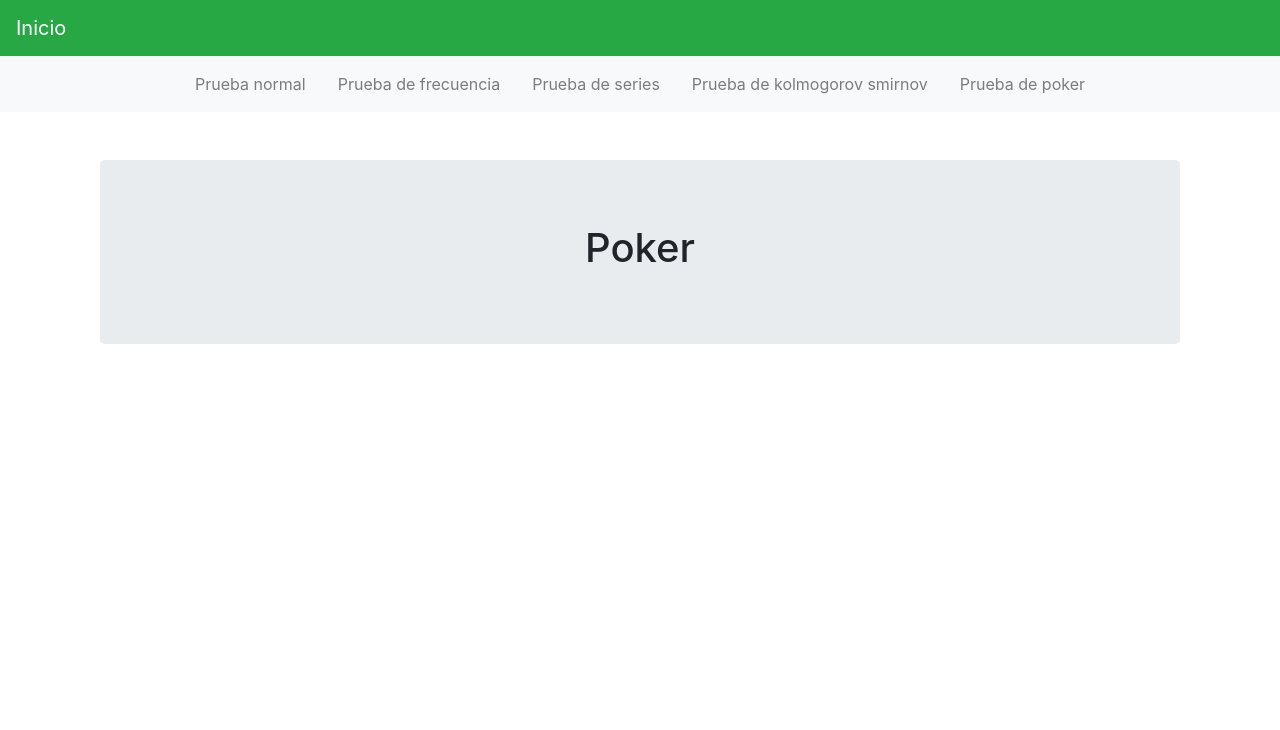
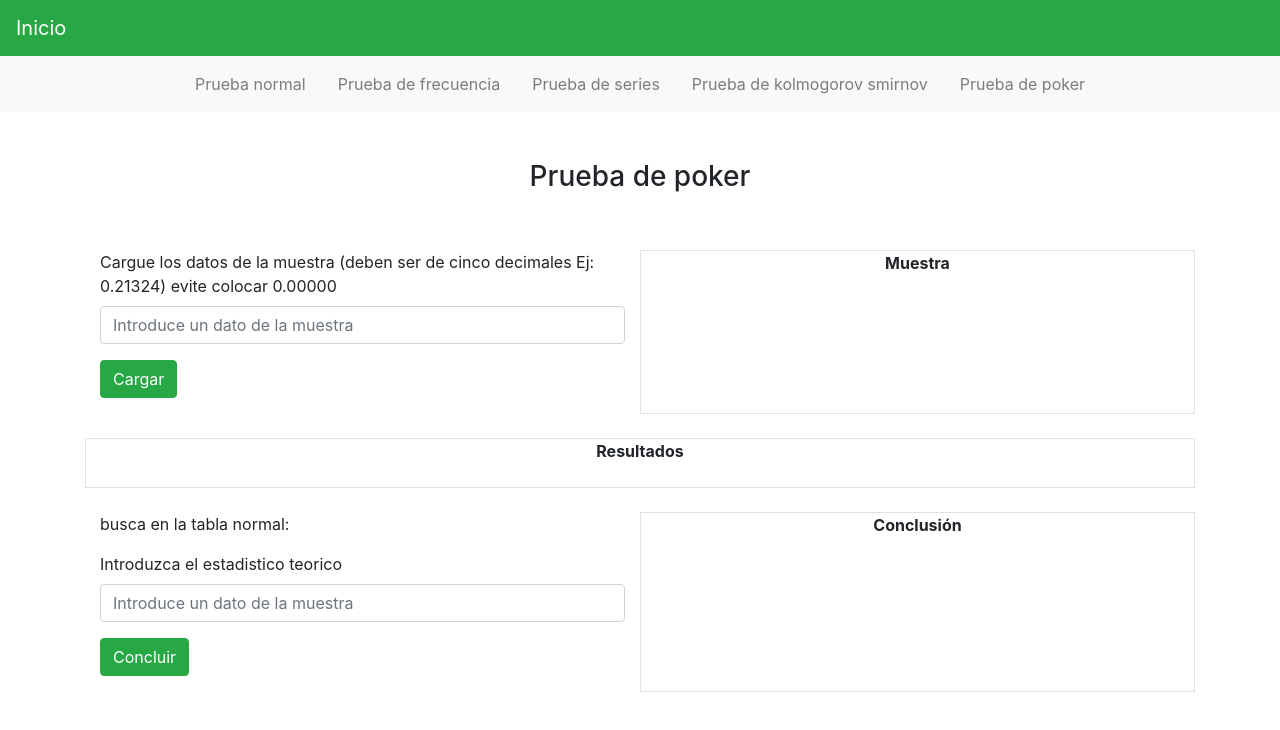
Before and after one commit to EliceoJoel/simulacion-unidad-3, a React (Create React App) app: page /poker in a window 1280 px wide. Shown: the top 730 px of the page. Built offline with nearby package versions, Linux system fonts and the light colour scheme.

Commit message:
obtain type of number to poker

```diff
--- a/src/components/Poker.js
+++ b/src/components/Poker.js
@@ -1,12 +1,229 @@
 import React, { Component } from 'react'
 
-class Landing extends Component {
+class Poker extends Component {
+
+  constructor(){
+    super()
+    this.state={
+      muestra:[],
+      muestramul:[],
+      n:0,
+      dato:"",
+      datoError:"",
+      resultados:"",
+      estadistico:"",
+      estadisticoError:"",
+      muestras:"",
+      conclusion:'',
+      normal:"",
+      showAlfa:true,
+      showDato:false
+    }
+
+    this.onChange = this.onChange.bind(this)
+  }
+
+  onChange(e){
+   this.setState({[e.target.name]:e.target.value})
+   this.setState({
+     datoError:"",
+     alfaError:"",
+     estadisticoError:"",
+     conclusion:""
+    })
+  }
+
+  cargarDatos(){
+    if(this.state.dato !== ''){
+      let array = this.state.muestra
+      let arraymul = this.state.muestramul
+      arraymul.push(this.state.dato.replace("0.",""))
+      array.push(parseFloat(this.state.dato))
+      let Fe = this.calcularFe()
+      let Fo = this.calcularFo(arraymul)
+      this.setState({
+        muestra:array,
+        muestramul:arraymul,
+        dato:'',
+        datoError:'',
+        n: this.state.n+1,
+        muestras:array.join(" - "),
+        resultados:"n="+(this.state.n+1)
+      })
+    }else{
+      this.setState({datoError:"Introduzca un dato"})
+    }
+  }
+
+  calcularFe(){
+    let n = parseInt(this.state.n)+1
+    let Fe = []
+    Fe.push(n*0.30240)
+    Fe.push(n*0.5040)
+    Fe.push(n*0.1080)
+    Fe.push(n*0.072)
+    Fe.push(n*0.009)
+    Fe.push(n*0.0045)
+    Fe.push(n*0.0001)
+    return Fe
+  }
+
+  calcularFo(muestra){
+    console.log(muestra)
+    let res = new Array (7)
+    res.fill(0)
+    for (let i=0 ; i<muestra.length ; i++){
+      if(this.isTD(muestra[i])){
+        res[0] = res[0]+1
+      }
+      if(this.is1P(muestra[i])){
+        res[1] = res[1]+1
+      }
+      if(this.is2P(muestra[i])){
+        res[2] = res[2]+1
+      }
+      if(this.isT(muestra[i])){
+        res[3] = res[3]+1
+      }
+      if(this.isF(muestra[i])){
+        res[4] = res[4]+1
+      }
+      if(this.isPK(muestra[i])){
+        res[5] = res[5]+1
+      }
+      if(this.isTI(muestra[i])){
+        res[6] = res[6]+1
+      }
+    }
+    return res
+  }
+
+  isTD(numero){
+    let res = false
+    let arrayDigitos = []
+    numero.split('').forEach(x => arrayDigitos.push(x))
+    let resultados = []
+    while(arrayDigitos.length !== 0){
+      let contadorIguales = 0
+      let valor = arrayDigitos[0]
+      for (let i = 0; i < arrayDigitos.length; i++) {
+        if(valor === arrayDigitos[i]){
+          contadorIguales++
+          arrayDigitos.splice(i, 1)
+          i--
+        }
+      }
+      resultados.push(contadorIguales)
+      console.log(resultados)
+    }
+    return res
+  }
+
+  is1P(numero){
+    let res = false
+    return res
+  }
+
+  is2P(numero){
+    let res = false
+    return res
+  }
+
+  isT(numero){
+    let res = false
+    return res
+  }
+
+  isF(numero){
+    let res = false
+    return res
+  }
+
+  isPK(){
+    let res = false
+    return res
+  }
+
+  isTI(numero){
+    let res = false
+    return res
+  }
+
+
+
+  guardarEstaditico(){
+    if(this.state.muestra.length !== 0){
+      if(this.state.estadistico !== ''){
+         if(parseFloat(this.state.Zo) < parseFloat(this.state.estadistico)){
+            this.setState({conclusion:"Uniformidad"})
+         }else{
+          this.setState({conclusion:"No Uniformidad"})
+         }
+      }else{
+        this.setState({estadisticoError:"Introduzca el estaditico teorico"})
+      }
+    }else{
+      this.setState({datoError:"Introduzca un dato"})
+    }
+  }
+
   render() {
     return (
       <div className="container">
-        <div className="jumbotron mt-5">
-          <div className="col-sm-8 mx-auto">
-            <h1 className="text-center">Poker</h1>
+        <div className="row my-5">
+          <div className="col-12 text-center">
+            <h3>
+              Prueba de poker
+            </h3>
+          </div>
+        </div>
+        <div className="row mt-4">
+          <form className="col-6">
+            <div className="form-group">
+              <label htmlFor="dato">Cargue los datos de la muestra (deben ser de cinco decimales Ej: 0.21324) evite colocar 0.00000</label>
+              <input
+                type="number"
+                name="dato"
+                className="form-control"
+                placeholder="Introduce un dato de la muestra"
+                value={this.state.dato}
+                onChange={this.onChange}
+                />
+                <p style={{color:"red"}}>{this.state.datoError}</p>
+                <button type="button" className="btn btn-success" onClick={()=>this.cargarDatos()}>Cargar</button>
+            </div>
+          </form>
+          <div className="col-6 border text-center">
+            <label htmlFor="datos"><b>Muestra</b></label>
+                <p className="mt-3">{this.state.muestras}</p>
+          </div>
+        </div>
+        <div className="row border my-4">
+          <div className="col-12 text-center">
+            <label htmlFor="resultados"><b>Resultados</b></label>
+            <div className="my-3">
+              {this.state.resultados}
+            </div>
+          </div>
+        </div>
+        <div className="row">
+          <div className="form-group col-6">
+            <p>{"busca en la tabla normal: "}<b>{this.state.normal}</b></p>
+            <label htmlFor="estadistico">Introduzca el estadistico teorico</label>
+            <input
+              type="number"
+              name="estadistico"
+              className="form-control"
+              placeholder="Introduce un dato de la muestra"
+              value={this.state.estadistico}
+              onChange={this.onChange}
+              />
+              <p style={{color:"red"}}>{this.state.estadisticoError}</p>
+              <button type="button" className="btn btn-success" onClick={()=>this.guardarEstaditico()}>Concluir</button>
+          </div>
+          <div className="col-6 border text-center">
+            <label htmlFor="conclusion"><b>Conclusión</b></label>
+            <p style={{color:"blue"}}><b>{this.state.conclusion}</b></p>
           </div>
         </div>
       </div>
@@ -14,4 +231,4 @@ class Landing extends Component {
   }
 }
 
-export default Landing
+export default Poker
```
